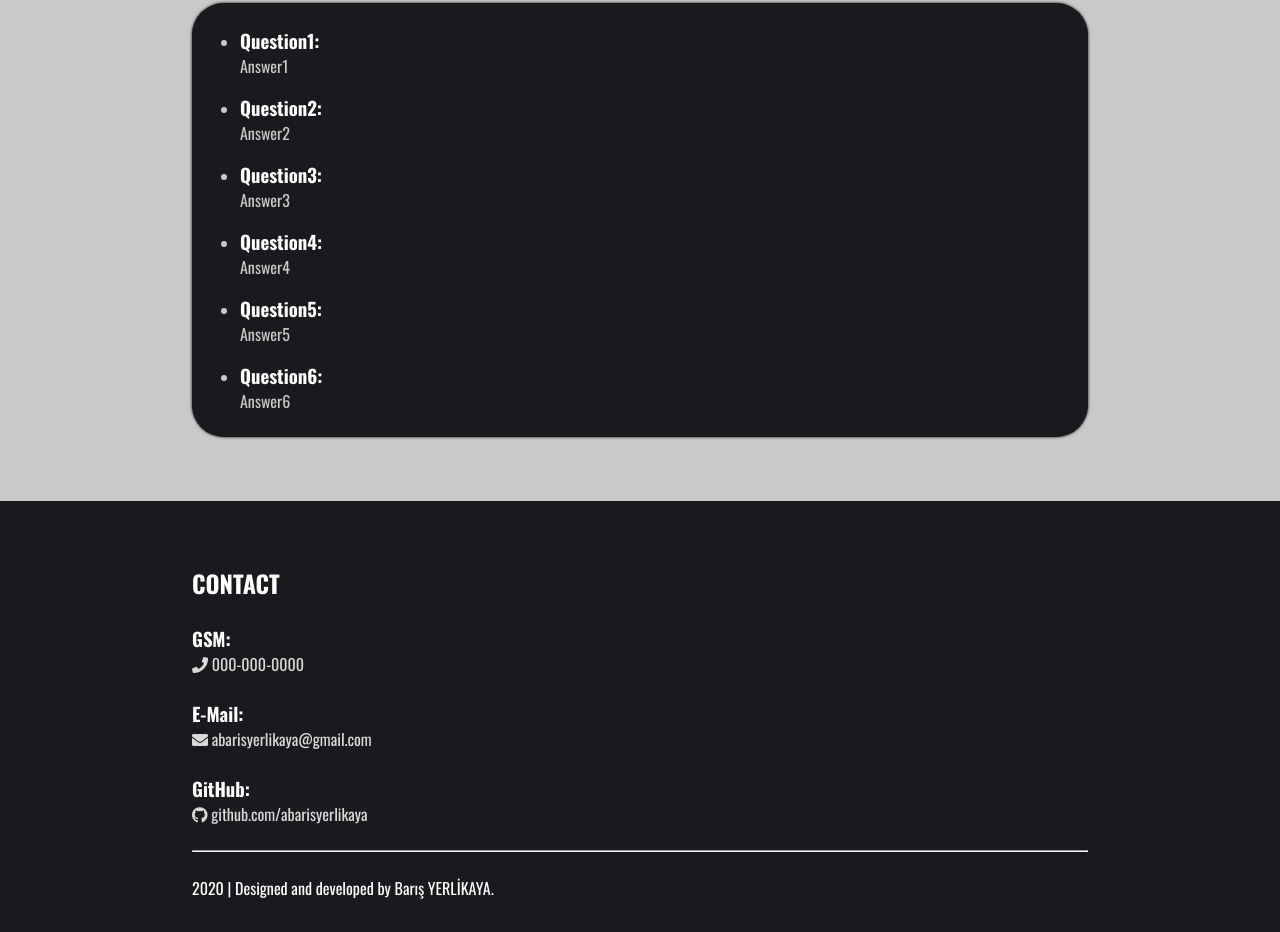
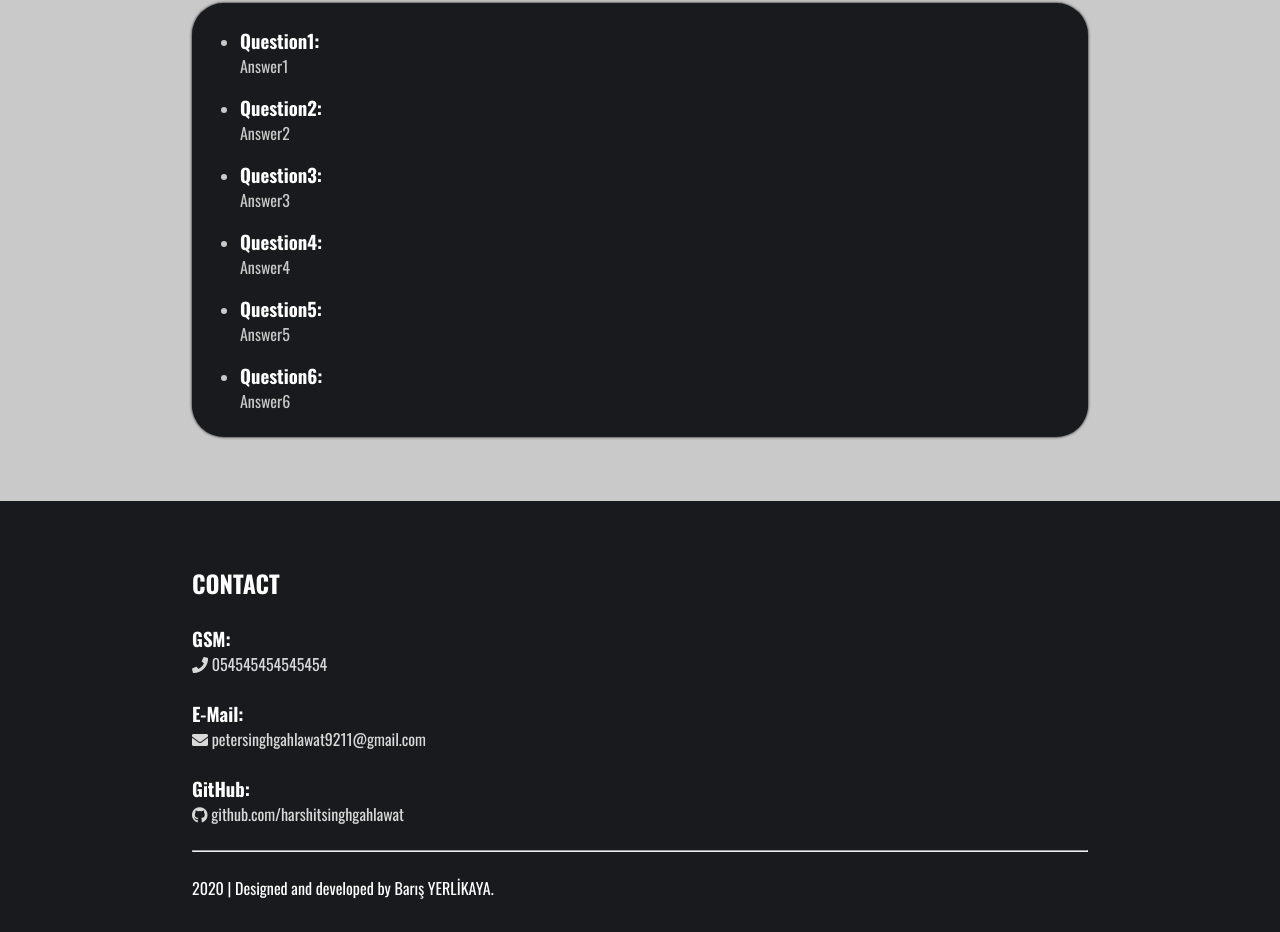
Before and after one commit to HarshitSinghGahlawat/Web_tech_project_for_college, a plain HTML site: page index.html in a window 1280 px wide. Shown: the part 7466-8398 px from the top of the page. Drawn offline with nearby package versions, Linux system fonts and the light colour scheme.

Commit message:
Update index.html

```diff
--- a/index.html
+++ b/index.html
@@ -1232,15 +1232,15 @@
     <!--Contact-->
     <footer id="contact" class="page page-dark">
       <h2>CONTACT</h2><br />
-      <h3>GSM:</h3><a href="tel:000-000-0000"><i class="fa fa-phone" aria-hidden="true"></i> 000-000-0000 </a>
+      <h3>GSM:</h3><a href="tel:000-000-0000"><i class="fa fa-phone" aria-hidden="true"></i> 054545454545454 </a>
       <br /><br />
       <h3>E-Mail:</h3
-      ><a href="mailto:abarisyerlikaya@gmail.com"
-        ><i class="fa fa-envelope" aria-hidden="true"></i> abarisyerlikaya@gmail.com</a
+      ><a href="petersinghgahlawat9211@gmail.com"
+        ><i class="fa fa-envelope" aria-hidden="true"></i> petersinghgahlawat9211@gmail.com</a
       ><br /><br />
       <h3>GitHub:</h3
-      ><a href="https://github.com/abarisyerlikaya"
-        ><i class="fab fa-github" aria-hidden="true"></i> github.com/abarisyerlikaya
+      ><a href="https://github.com/harshitsinghgahlawat"
+        ><i class="fab fa-github" aria-hidden="true"></i> github.com/harshitsinghgahlawat
       </a>
       <br /><br /><hr /><br />
       2020 | Designed and developed by Barış YERLİKAYA.
```
